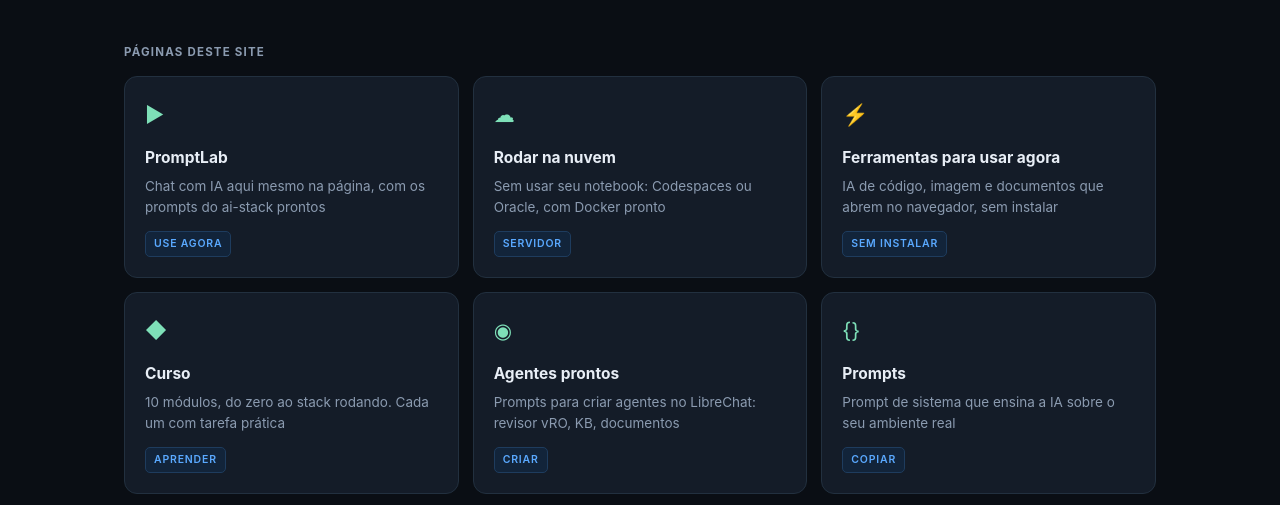
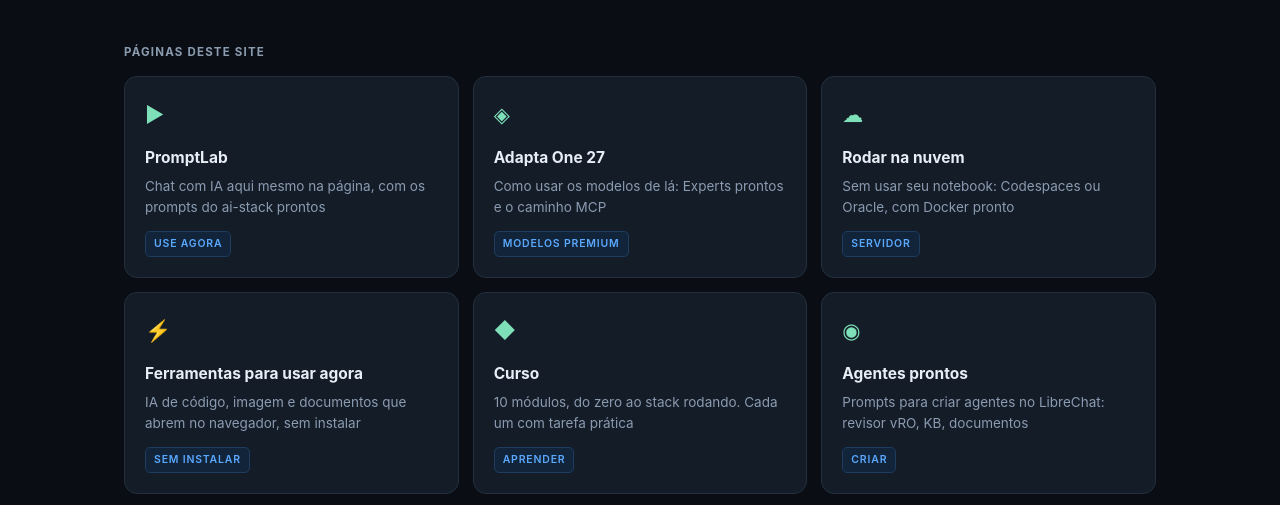
Before and after one commit to ficheral/ai-stack, a plain HTML site: page portal/index.html in a window 1280 px wide. Shown: the part 249-754 px from the top of the page. Drawn offline with Linux system fonts and the light colour scheme.

Commit message:
Adapta One 27: como usar (Experts prontos) e o caminho MCP via Maestro; deixa claro o que a API nao permite

```diff
--- a/portal/index.html
+++ b/portal/index.html
@@ -95,6 +95,8 @@ footer a{color:var(--acc)}
 const PAGES = [
   { t:"PromptLab", d:"Chat com IA aqui mesmo na página, com os prompts do ai-stack prontos",
     u:"promptlab.html", ico:"▶", tag:"use agora" },
+  { t:"Adapta One 27", d:"Como usar os modelos de lá: Experts prontos e o caminho MCP",
+    u:"adapta/index.html", ico:"◈", tag:"modelos premium" },
   { t:"Rodar na nuvem", d:"Sem usar seu notebook: Codespaces ou Oracle, com Docker pronto",
     u:"nuvem/index.html", ico:"☁", tag:"servidor" },
   { t:"Ferramentas para usar agora", d:"IA de código, imagem e documentos que abrem no navegador, sem instalar",
```
Also changed, not shown: 1 other file.
